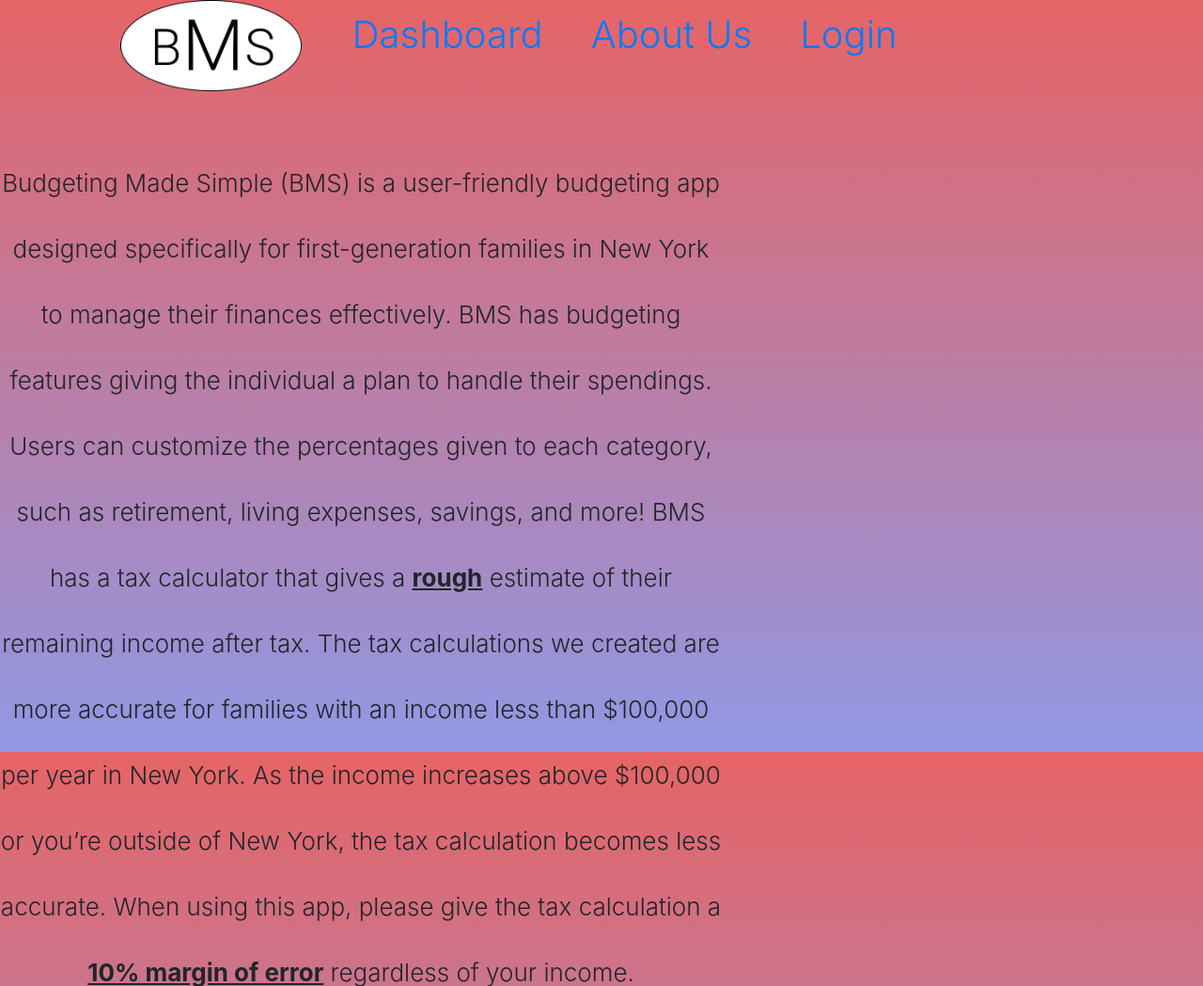
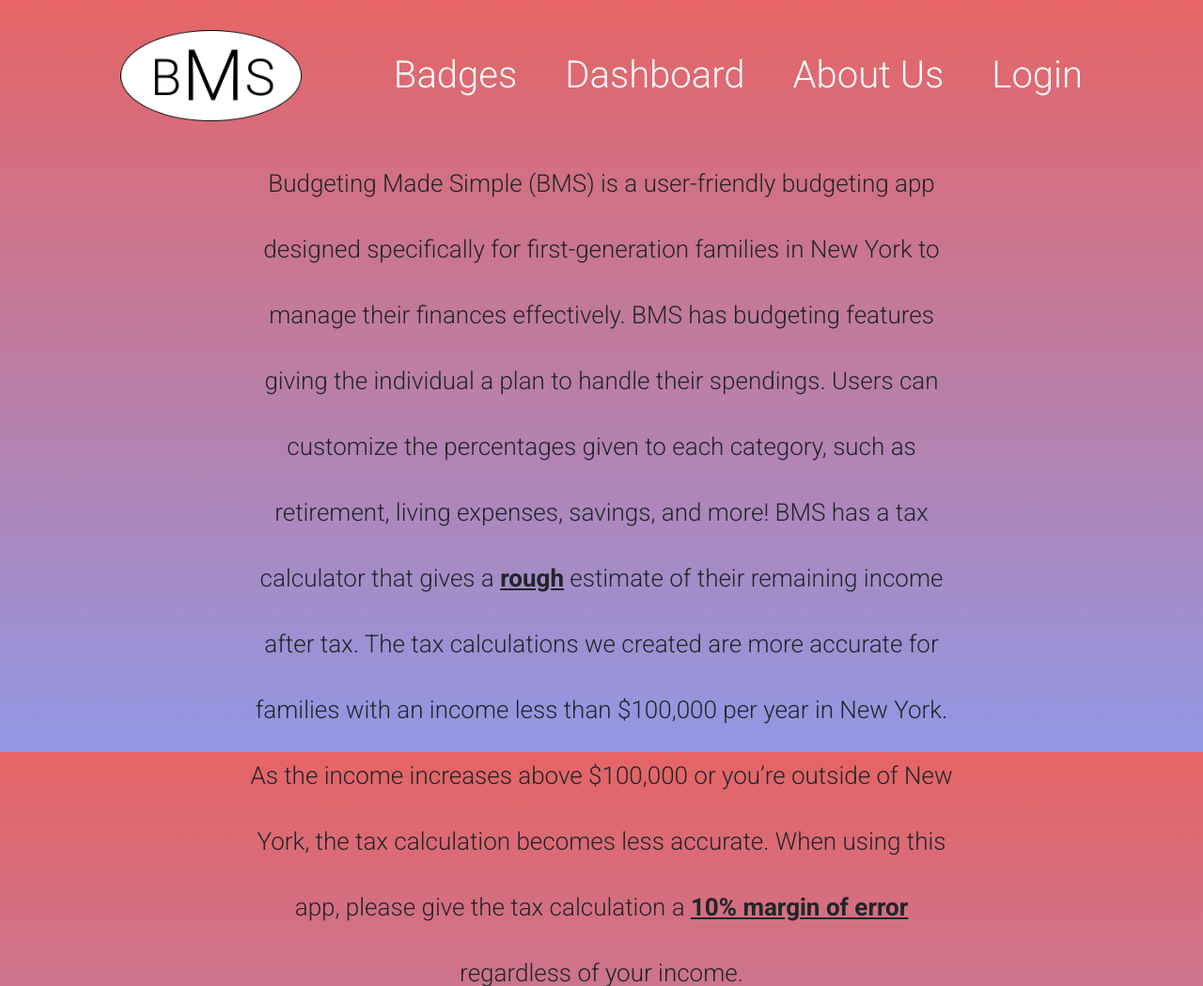
Before and after one commit to danvluewubley/hackathon-budget-app, a Flask app: page /aboutUs in a window 1280 px wide. Shown: the top 1049 px of the page at 94% size. Run offline with Flask 3, Linux system fonts and the light colour scheme; parts of the project's set-up code (start-up, migrations or seed data) failed here and were passed over; some web fonts are replaced.

Commit message:
Fixed navbar formatting

```diff
--- a/myapp/static/index.css
+++ b/myapp/static/index.css
@@ -109,7 +109,7 @@ article {
   }
 }
 
-a {
+nav a {
   color: inherit;
   text-decoration: none;
 }
--- /dev/null
+++ b/myapp/static/navbar.css
@@ -0,0 +1,55 @@
+html {
+  font-size: 62.5%;
+}
+
+body {
+  -webkit-user-modify: read-only;
+  font-family: "Roboto", sans-serif;
+  display: flex;
+  flex-direction: column;
+  margin: 0;
+  width: 100%;
+  height: 100vh;
+  background: linear-gradient(#e66465, #9198e5);
+  background-attachment: fixed;
+  background-size: cover;
+}
+
+nav {
+  display: flex;
+  flex-direction: row;
+  align-items: center;
+  justify-content: space-between;
+  height: 20%;
+  z-index: 1;
+}
+
+.logo {
+  margin-left: 128px;
+  width: 193px;
+  height: 97px;
+  cursor: pointer;
+}
+
+ul {
+  display: flex;
+  align-items: center;
+  list-style-type: none;
+  margin: 0;
+  padding: 0;
+  width: 100%;
+  margin-right: 128px;
+}
+
+li {
+  display: inline;
+  margin-left: 51px;
+  color: white;
+  font-size: 4rem;
+  font-weight: 300;
+}
+
+a {
+  color: inherit;
+  text-decoration: none;
+}
--- a/myapp/templates/aboutus.html
+++ b/myapp/templates/aboutus.html
@@ -5,6 +5,7 @@
 {% endblock %}
 
 {% block main %}
+    <link rel="stylesheet" href="../static/aboutus.css" />
     <article>
       <div class="text">
         <p>
--- a/myapp/templates/index.html
+++ b/myapp/templates/index.html
@@ -11,7 +11,6 @@
         <h1 class="heading">Your Budgeting</h1>
         <h2 class="smaller-heading">Begin Your Budgeting Adventure</h2>
         <button class="sign-up" onclick="location.href='#';">
-          <!--Flask URL-->
           Get Started
         </button>
       </div>
--- a/myapp/templates/layout.html
+++ b/myapp/templates/layout.html
@@ -3,7 +3,7 @@
   <head>
     <meta charset="UTF-8" />
     <meta name="viewport" content="width=device-width, initial-scale=1.0" />
-    <link rel="stylesheet" href="../static/aboutus.css" />
+    <link rel="stylesheet" href="../static/navbar.css" />
     <link rel="preconnect" href="https://fonts.googleapis.com" />
     <link rel="preconnect" href="https://fonts.gstatic.com" crossorigin />
     <link
@@ -28,15 +28,12 @@
       <a href="/">
         <img src="../static/logo.png" alt="Not enough budget!" class="logo" />
       </a>
-      <!--Flask URL-->
       <div class="navbar-text">
         <ul>
+          <li><a href="#">Badges</a></li>
           <li><a href="{{ url_for('main.dashboard') }}">Dashboard</a></li>
-          <!--Flask URL-->
           <li><a href="{{ url_for('main.aboutUs') }}">About Us</a></li>
-          <!--Flask URL-->
           <li><a href="{{ url_for('auth.login_post') }}">Login</a></li>
-          <!--Flask URL-->
         </ul>
       </div>
     </nav>
```
